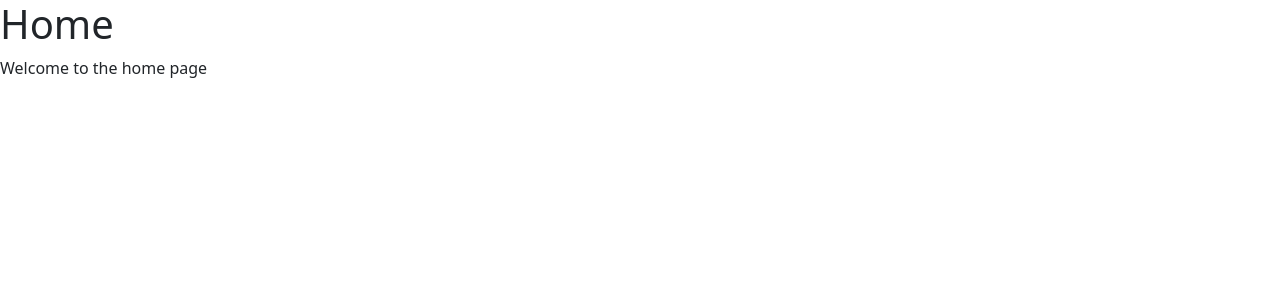
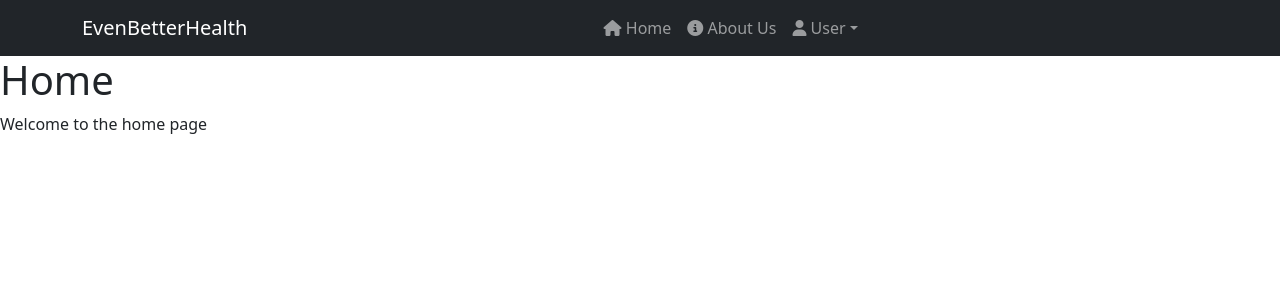
Before and after one commit to alexlrwilliams/mental-health-app, a Vue app in the folder frontend/: page / in a window 1280 px wide. Shown: the top 300 px of the page. Built offline with nearby package versions, Linux system fonts and the light colour scheme.

Commit message:
Add navbar to components + called navbar in home

```diff
--- a/frontend/package.json
+++ b/frontend/package.json
@@ -8,10 +8,13 @@
     "lint": "vue-cli-service lint"
   },
   "dependencies": {
+    "@fortawesome/fontawesome-free": "^6.3.0",
     "bootstrap": "^5.2.3",
     "bootstrap-vue": "^2.23.1",
     "core-js": "^3.8.3",
-    "vue": "^2.6.14",
+    "jquery": "^3.6.4",
+    "popper.js": "^1.16.1",
+    "vue": "^2.7.14",
     "vue-router": "^3.6.5"
   },
   "devDependencies": {
--- /dev/null
+++ b/frontend/src/components/NavBar.vue
@@ -0,0 +1,28 @@
+<template>
+  <nav class="navbar navbar-expand-lg navbar-dark bg-dark">
+    <div class="container">
+      <a class="navbar-brand" href="#">EvenBetterHealth</a>
+      <button class="navbar-toggler" type="button" data-toggle="collapse" data-target="#navbarNavDropdown" aria-controls="navbarNavDropdown" aria-expanded="false" aria-label="Toggle navigation">
+        <span class="navbar-toggler-icon"></span>
+      </button>
+      <div class="collapse navbar-collapse" id="navbarNavDropdown">
+        <ul class="navbar-nav mx-auto">
+          <li class="nav-item">
+            <a class="nav-link" href="/"><i class="fas fa-home"></i> Home</a>
+          </li>
+          <li class="nav-item">
+            <a class="nav-link" href="/"><i class="fas fa-info-circle"></i> About Us</a>
+          </li>
+            <li class="dropdown">
+                <a class="nav-link dropdown-toggle" id="dropdownMenuButton1" data-bs-toggle="dropdown" aria-expanded="false"><i class="fas fa-user"></i> User</a>
+                    <ul class="dropdown-menu" aria-labelledby="dropdownMenuButton1">
+                        <li><a class="dropdown-item" href="#">User details</a></li>
+                        <li><a class="dropdown-item" href="#">Contact Us</a></li>
+                        <li><a class="dropdown-item" href="#">Log out</a></li>
+                </ul>
+            </li>
+        </ul>
+      </div>
+    </div>
+  </nav>
+</template>
--- a/frontend/src/main.js
+++ b/frontend/src/main.js
@@ -8,6 +8,11 @@ import Register from './pages/RegisterPage.vue'
 
 import 'bootstrap/dist/css/bootstrap.css'
 import 'bootstrap-vue/dist/bootstrap-vue.css'
+import 'bootstrap/dist/js/bootstrap.min.js'
+import 'jquery/dist/jquery.min.js'
+import 'popper.js/dist/popper.min.js'
+import '@fortawesome/fontawesome-free/css/all.min.css'
+
 
 Vue.use(VueRouter)
 // Make BootstrapVue available throughout your project
--- a/frontend/src/pages/HomePage.vue
+++ b/frontend/src/pages/HomePage.vue
@@ -1,12 +1,17 @@
 <template>
   <div>
+    <NavBar />
     <h1>Home</h1>
     <p>Welcome to the home page</p>
   </div>
 </template>
 
 <script>
+import NavBar from '../components/NavBar'
 export default {
   name: 'HomePage',
+  components: {
+    NavBar
+  }
 }
 </script>
```
Also changed, not shown: 1 other file (tests, documents, lock files or other folders).
